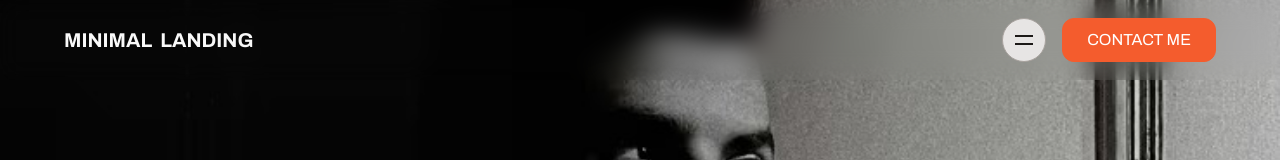
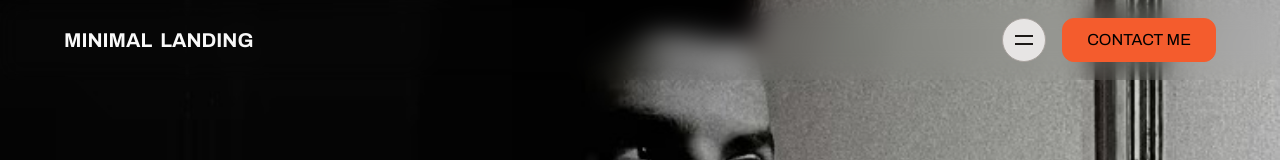
Before and after one commit to JannickPepe/TribeMinimalPortfolio, a Next.js app: page / in a window 1280 px wide. Shown: the top 160 px of the page. Built offline with nearby package versions, Linux system fonts and the light colour scheme.

Commit message:
Minor performance checkups

```diff
--- a/src/sections/Header.tsx
+++ b/src/sections/Header.tsx
@@ -194,7 +194,7 @@ const Header: FC = () => {
                 </svg>
               </div>
 
-              <Button variant="primary" className=" hidden md:inline-flex">
+              <Button variant="primary" className=" hidden md:inline-flex text-black">
                 Contact Me
               </Button>
             </div>
--- a/src/sections/Hero.tsx
+++ b/src/sections/Hero.tsx
@@ -91,6 +91,7 @@ const Hero: FC = () => {
           >
             <Image
               src={heroImage}
+              loading="lazy"
               alt="My Portrait"
               className="size-full object-cover"
             />
--- a/src/sections/Testimonials.tsx
+++ b/src/sections/Testimonials.tsx
@@ -109,6 +109,7 @@ const Testimonials: FC = () => {
           <button
             className="border border-stone-400 size-11 inline-flex items-center justify-center rounded-full hover:bg-red-orange-500 hover:text-white hover:border-red-orange-500 transition-all duration-300"
             onClick={handleClickPrev}
+            aria-label="Previous slide"
           >
             <svg xmlns="http://www.w3.org/2000/" fill="none" viewBox="0 0 24 24" strokeWidth="1.5" stroke="currentColor" className="size-6">
               <path strokeLinecap="round" strokeLinejoin="round" d="M10.5 19.5 3 12m0 0 7.5-7.5M3 12h18" />
@@ -119,6 +120,7 @@ const Testimonials: FC = () => {
             className="border border-stone-400 size-11 inline-flex items-center justify-center rounded-full
             hover:bg-red-orange-500 hover:text-white hover:border-red-orange-500 transition-all duration-300"
             onClick={handleClickNext}
+            aria-label="Next slide"
           >
             <svg xmlns="http://www.w3.org/2000/" fill="none" viewBox="0 0 24 24" strokeWidth="1.5" stroke="currentColor" className="size-6">
               <path strokeLinecap="round" strokeLinejoin="round" d="M13.5 4.5 21 12m0 0-7.5 7.5M21 12H3" />
```
